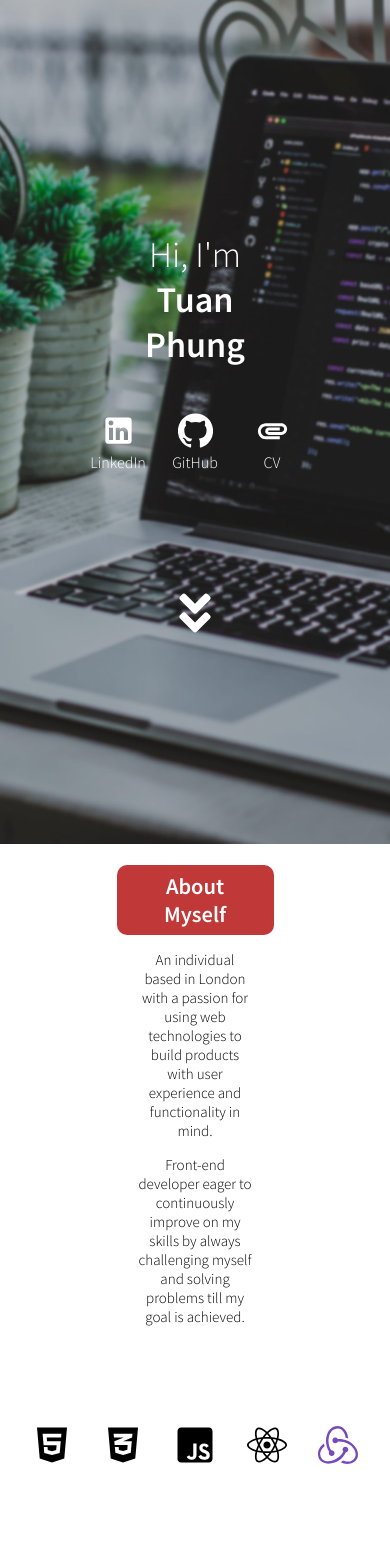
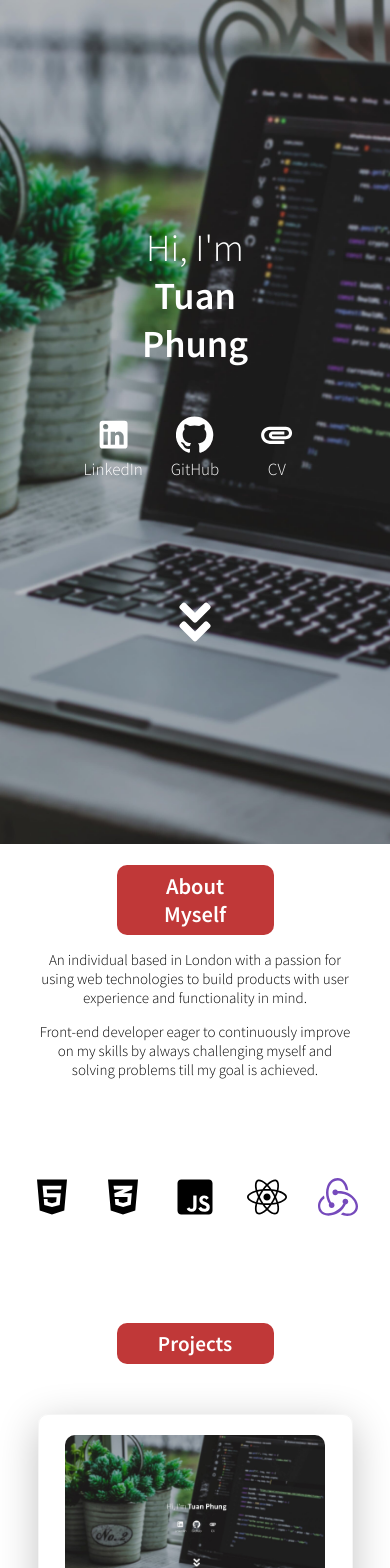
Before and after one commit to tuanhphung/myportfolio, a React (Create React App) app: page / in a window 390 px wide. Shown: the top 1568 px of the page. Built offline with nearby package versions, Linux system fonts and the light colour scheme.

Commit message:
Updated responsiveness on width on about me

```diff
--- a/src/Components/AboutMe.js
+++ b/src/Components/AboutMe.js
@@ -14,7 +14,7 @@ const AboutMe = () => {
         <motion.div
           initial={{ opacity: 0 }}
           animate={{ opacity: 1 }}
-          transition={{ duration: 0.7, delay: 0.5 }}
+          transition={{ duration: 0.4 }}
           className='about-me__desc'
         >
           <h1 className='section-titles'>About Myself</h1>
--- a/src/Components/Technologies.js
+++ b/src/Components/Technologies.js
@@ -51,7 +51,16 @@ const Technologies = () => {
         </motion.div>
       );
     }
-    return <div></div>;
+    return (
+      <div
+        variants={techVariants}
+        initial='hidden'
+        animate='visible'
+        className='container'
+      >
+        <ul className='technologies-list'>{renderIcons(icons)}</ul>
+      </div>
+    );
   };
 
   return (
--- a/src/css/AboutMe.css
+++ b/src/css/AboutMe.css
@@ -1,5 +1,6 @@
 #about-me-section {
   overflow: hidden;
+  font-size: inherit;
 }
 
 .about-me__desc h1 {
@@ -17,3 +18,9 @@
 .about-me__desc-content {
   width: 30%;
 }
+
+@media screen and (max-width: 812px) {
+  .about-me__desc-content {
+    width: 80%;
+  }
+}
--- a/src/css/App.css
+++ b/src/css/App.css
@@ -1,6 +1,7 @@
 html {
   scroll-behavior: smooth;
   font-family: "Source Sans Pro", sans-serif;
+  font-size: 17px;
 }
 
 body {
@@ -56,10 +57,6 @@ body {
     overflow-x: hidden;
   }
 
-  p {
-    font-size: 10px;
-  }
-
   .project-desc {
     padding: 0 50px;
   }
```
